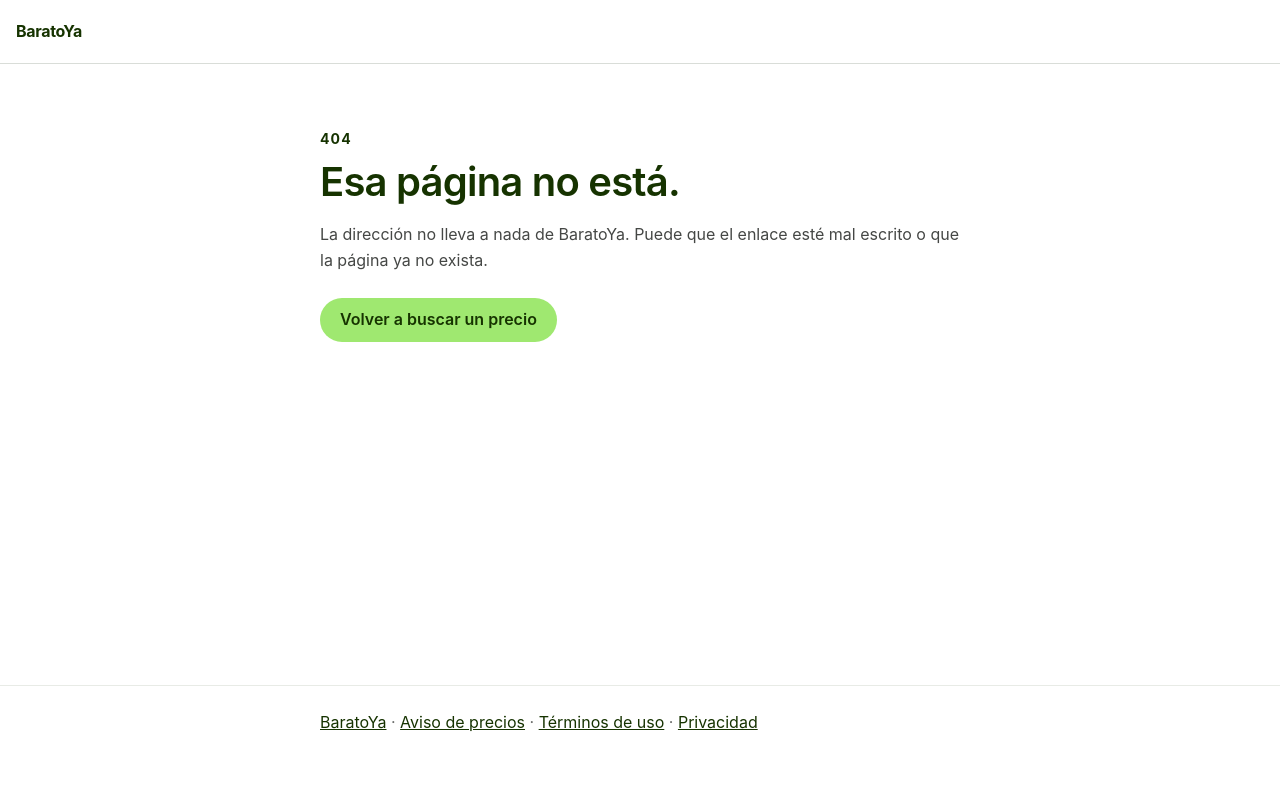
After one commit to mtfrat/baratoya, a FastAPI app: template templates/404.html in a window 1280 px wide. The commit adds this page. Run offline with FastAPI, Linux system fonts and the light colour scheme; the template is opened without the code that fills it, so the values that code supplies are empty.

Commit message:
feat(ui): 404 en HTML, favicon y sin muro de entrar con sesion guardada
- Rutas que no existen muestran una pagina 404 con estilo; /api sigue en JSON.
- /favicon.svg y /favicon.ico: B lima sobre forest #163300.
- Con sesion en localStorage no se pinta 'Para buscar hace falta entrar'
  mientras se confirma la cuenta; si no sirve, vuelve el muro.
- Test: el 403 de Mercado Libre llega una vez, en castellano, en super y electro.

```diff
--- a/app.py
+++ b/app.py
@@ -14,8 +14,10 @@ from urllib.parse import urlparse
 
 import httpx
 from fastapi import FastAPI, Query, Request
-from fastapi.responses import HTMLResponse, JSONResponse
+from fastapi.exception_handlers import http_exception_handler
+from fastapi.responses import FileResponse, HTMLResponse, JSONResponse
 from fastapi.templating import Jinja2Templates
+from starlette.exceptions import HTTPException as StarletteHTTPException
 
 # Paquete (uvicorn baratoya.app:app desde micro-saas) o módulo suelto (Vercel carga app.py).
 try:
@@ -81,6 +83,31 @@ PLANES = {"lista", "historial", "no-se"}
 
 app = FastAPI(title="BaratoYa")
 templates = Jinja2Templates(directory=str(Path(__file__).parent / "templates"))
+STATIC_DIR = Path(__file__).parent / "static"
+
+
+@app.exception_handler(StarletteHTTPException)
+async def _http_error(request: Request, exc: StarletteHTTPException):
+    """Una persona que cae en una ruta que no existe ve una página, no {"detail": ...}.
+    /api y los clientes que piden JSON siguen recibiendo JSON."""
+    accept = request.headers.get("accept") or ""
+    if (
+        exc.status_code == 404
+        and not request.url.path.startswith("/api/")
+        and "application/json" not in accept
+    ):
+        return templates.TemplateResponse(request, "404.html", {}, status_code=404)
+    return await http_exception_handler(request, exc)
+
+
+@app.get("/favicon.svg", include_in_schema=False)
+@app.get("/favicon.ico", include_in_schema=False)
+async def favicon():
+    return FileResponse(
+        STATIC_DIR / "favicon.svg",
+        media_type="image/svg+xml",
+        headers={"Cache-Control": "public, max-age=86400"},
+    )
 
 
 def _headers() -> dict[str, str]:
--- /dev/null
+++ b/templates/404.html
@@ -0,0 +1,41 @@
+<!DOCTYPE html>
+<html lang="es-AR">
+<head>
+  <meta charset="utf-8" />
+  <meta name="viewport" content="width=device-width, initial-scale=1" />
+  <title>No está esa página — BaratoYa</title>
+  <meta name="robots" content="noindex" />
+  <meta name="theme-color" content="#163300" />
+  <link rel="icon" href="/favicon.svg" type="image/svg+xml" />
+  <style>
+    :root { --ink: #163300; --lime: #9fe870; --paper: #fff; --muted: #454745; --fog: #e8ebe6; }
+    * { box-sizing: border-box; }
+    body { margin: 0; min-height: 100vh; display: flex; flex-direction: column; color: var(--muted); background: var(--paper); font: 16px/1.6 Inter, ui-sans-serif, system-ui, -apple-system, "Segoe UI", sans-serif; }
+    a { color: var(--ink); }
+    .nav { min-height: 64px; display: flex; align-items: center; padding: 12px 16px; border-bottom: 1px solid #d9ddd8; }
+    .nav a { font-weight: 700; text-decoration: none; letter-spacing: -0.02em; }
+    main { flex: 1; width: min(100% - 32px, 40rem); margin: 0 auto; padding: 64px 0; }
+    .code { margin: 0 0 8px; font-weight: 700; color: var(--ink); letter-spacing: 0.08em; font-size: 14px; }
+    h1 { margin: 0 0 16px; color: var(--ink); font-size: clamp(28px, 4vw, 40px); font-weight: 600; line-height: 1.2; letter-spacing: -0.02em; }
+    p { margin: 0 0 24px; }
+    .btn { display: inline-flex; align-items: center; height: 44px; padding: 0 20px; border-radius: 9999px; background: var(--lime); color: var(--ink); font-weight: 600; text-decoration: none; }
+    .btn:focus-visible { outline: 2px solid var(--ink); outline-offset: 2px; }
+    footer { padding: 24px 16px 40px; color: #6a6c6a; border-top: 1px solid var(--fog); }
+    footer .wrap { width: min(100% - 32px, 40rem); margin: 0 auto; }
+  </style>
+</head>
+<body>
+  <header class="nav"><a href="/">BaratoYa</a></header>
+  <main>
+    <p class="code">404</p>
+    <h1>Esa página no está.</h1>
+    <p>La dirección no lleva a nada de BaratoYa. Puede que el enlace esté mal escrito o que la página ya no exista.</p>
+    <a class="btn" href="/">Volver a buscar un precio</a>
+  </main>
+  <footer>
+    <div class="wrap">
+      <p><a href="/">BaratoYa</a> · <a href="/aviso-precios">Aviso de precios</a> · <a href="/terminos">Términos de uso</a> · <a href="/privacidad">Privacidad</a></p>
+    </div>
+  </footer>
+</body>
+</html>
--- a/templates/admin.html
+++ b/templates/admin.html
@@ -3,6 +3,7 @@
 <head>
   <meta charset="utf-8" />
   <meta name="viewport" content="width=device-width, initial-scale=1" />
+  <link rel="icon" href="/favicon.svg" type="image/svg+xml" />
   <title>{% if ok %}Administración{% else %}No podés abrir esto{% endif %} — BaratoYa</title>
   <meta name="robots" content="noindex" />
   <link rel="preconnect" href="https://fonts.googleapis.com" />
--- a/templates/legal.html
+++ b/templates/legal.html
@@ -3,6 +3,7 @@
 <head>
   <meta charset="utf-8" />
   <meta name="viewport" content="width=device-width, initial-scale=1" />
+  <link rel="icon" href="/favicon.svg" type="image/svg+xml" />
   <title>{% if page == "aviso-precios" %}Aviso de precios{% elif page == "terminos" %}Términos de uso{% else %}Privacidad{% endif %} — BaratoYa</title>
   <link rel="preconnect" href="https://fonts.googleapis.com" />
   <link rel="preconnect" href="https://fonts.gstatic.com" crossorigin />
```
Also changed, not shown: templates/index.html (+24 -0 lines), test_match.py (+84 -0 lines), static/favicon.svg (added).
